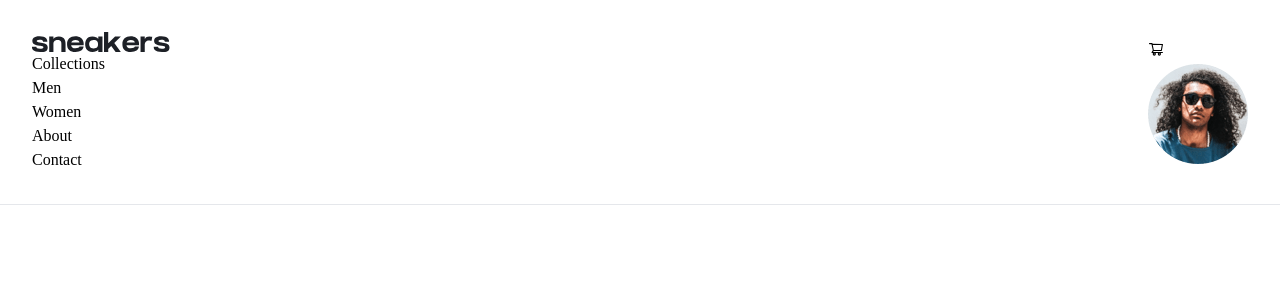
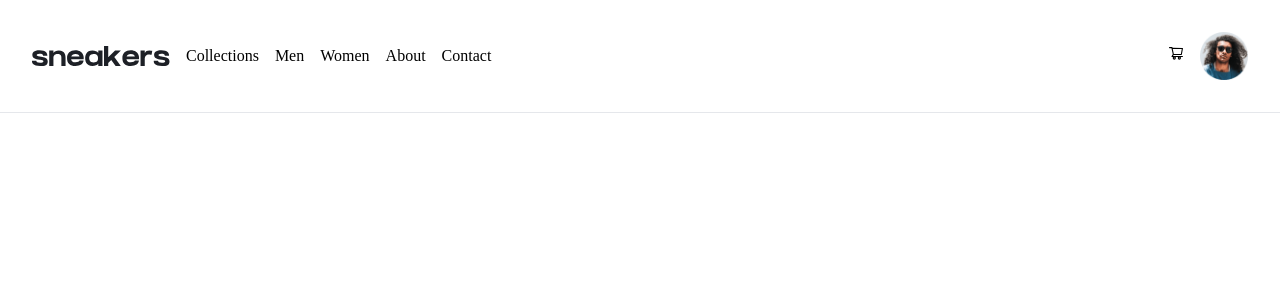
Before and after one commit to LucasCBraga/E-Commerce, a React (Create React App) app: page / in a window 1280 px wide. Shown: the top 300 px of the page. Built offline with nearby package versions, Linux system fonts and the light colour scheme.

Commit message:
terminando header

```diff
--- a/src/App.js
+++ b/src/App.js
@@ -7,12 +7,12 @@ import avatar from "./images/image-avatar.png"
 function Header() {
   return (
 
-      <header className="flex items-center justify-between p-8 border-b border-slate 400 ">
-      <div>
+      <header className="flex items-center justify-between p-8 border-b border-slate 400 max-w-7xl mx-auto">
+      <div className="flex items-center justify-start gap-4 ">
         <img src={logo} alt=""></img>
 
         <nav>
-          <ul>
+          <ul className="flex items-center justify-start gap-4 ">
             <li>Collections</li>
             <li>Men</li>
             <li>Women</li>
@@ -22,11 +22,11 @@ function Header() {
         </nav>
       </div>
       <div>
-        <ul>
+        <ul className="flex items-center justify-start gap-4 ">
           <li><button>
             <AiOutlineShoppingCart/>
             </button></li>
-          <li><img src={avatar} alt=""></img></li>
+          <li><img src={avatar} alt="" className="w-12"></img></li>
         </ul>
       </div>
       </header>
```
